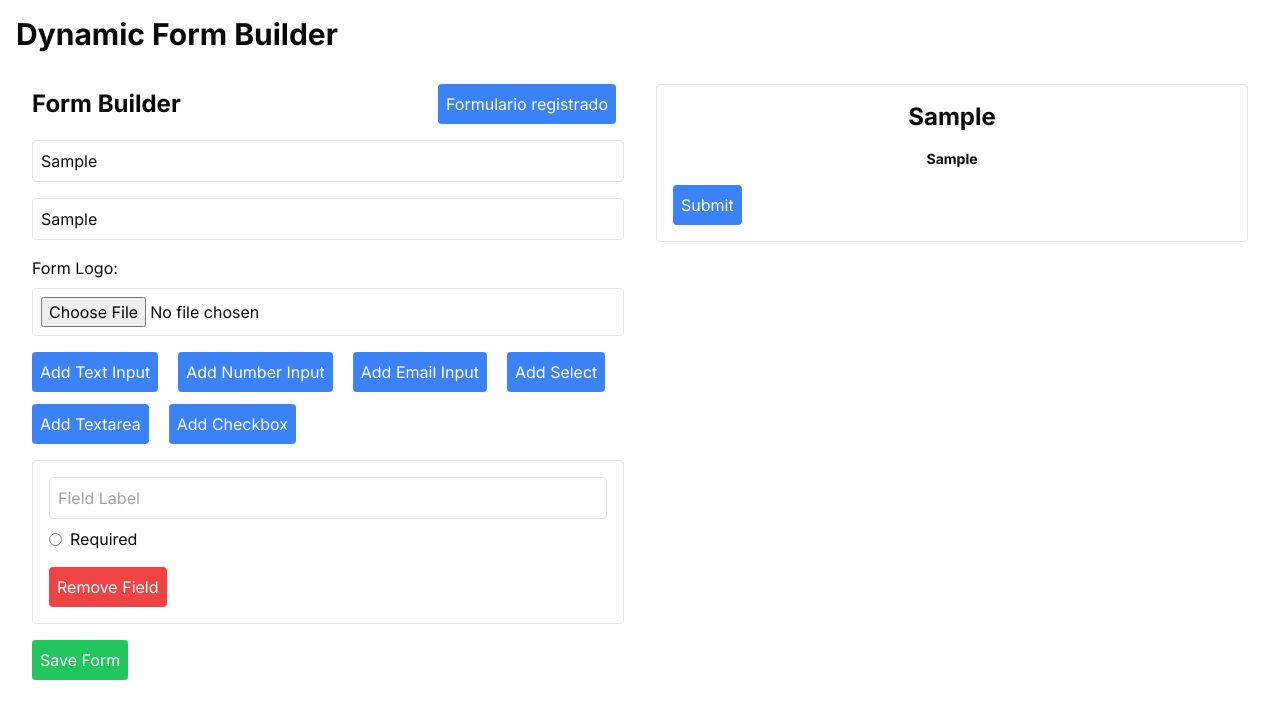
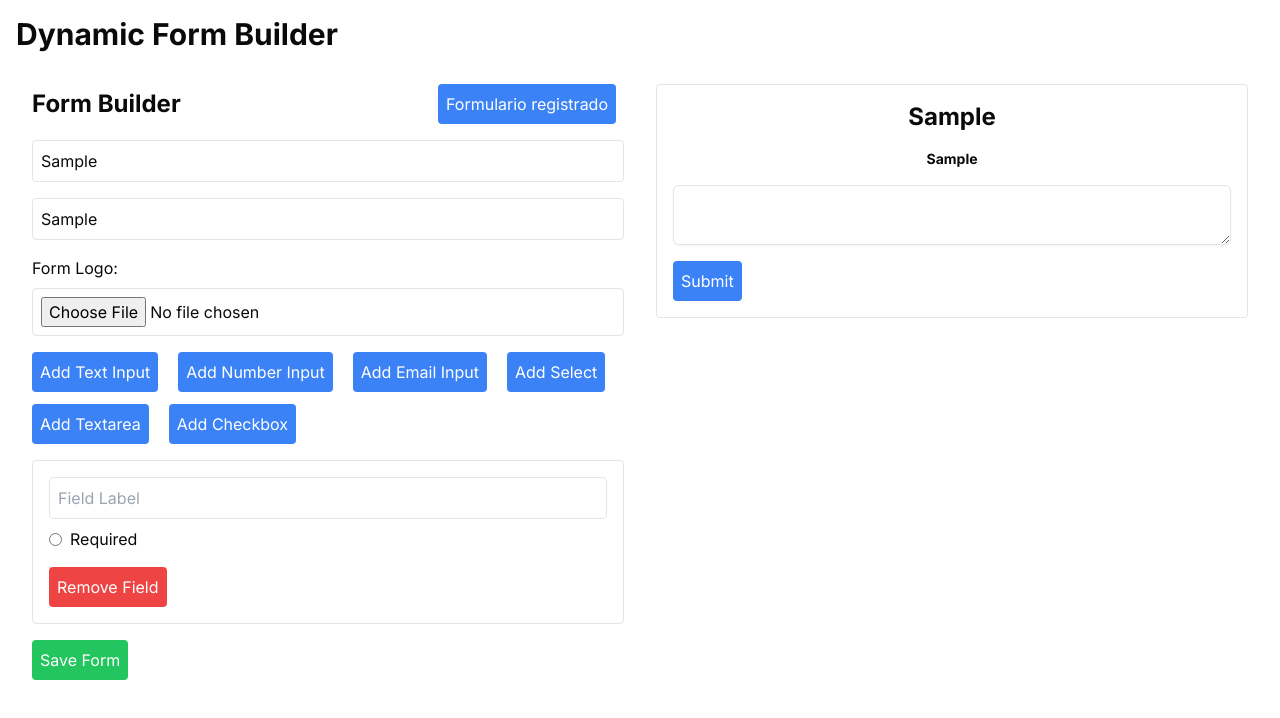
Before and after one commit to lcspaiva87/Dynamic_Form_Builder, a Next.js app: page / in a window 1280 px wide. Both pictures are taken after typing "Sample", "Sample" into the empty fields and a click on the button "Add Textarea". Shown: the top 718 px of the page. Built offline with nearby package versions, Linux system fonts and the light colour scheme.

Commit message:
feat: Add textarea field type to FormPreview

```diff
--- a/src/app/FormPreview.tsx
+++ b/src/app/FormPreview.tsx
@@ -1,3 +1,4 @@
+import { Textarea } from '@/components/ui/textarea';
 import { AwaitedReactNode, JSXElementConstructor, Key, ReactElement, ReactNode, useState } from 'react';
 
 type Field = {
@@ -96,6 +97,13 @@ const FormPreview = ({ fields, title, logo, name }: FormPreviewProps) => {
                   </select>
                 </div>
               );
+            case 'textarea':
+              return (
+                <div key={field.id}>
+                  <label className="block mb-1">{field.label}{field.required && '*'}</label>
+                  <Textarea required={field.required} />
+                </div>
+              );
             case 'radio':
               return (
                 <div key={field.id}>
```
